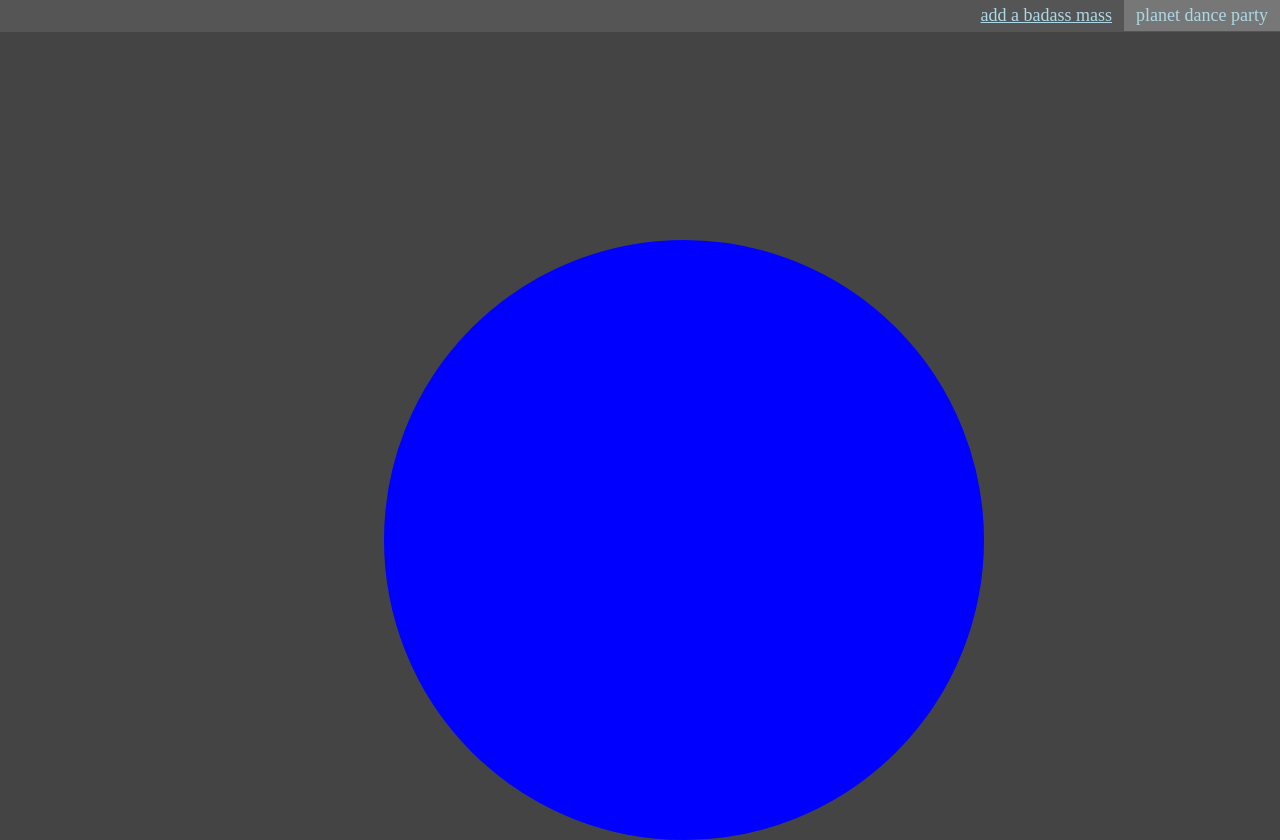
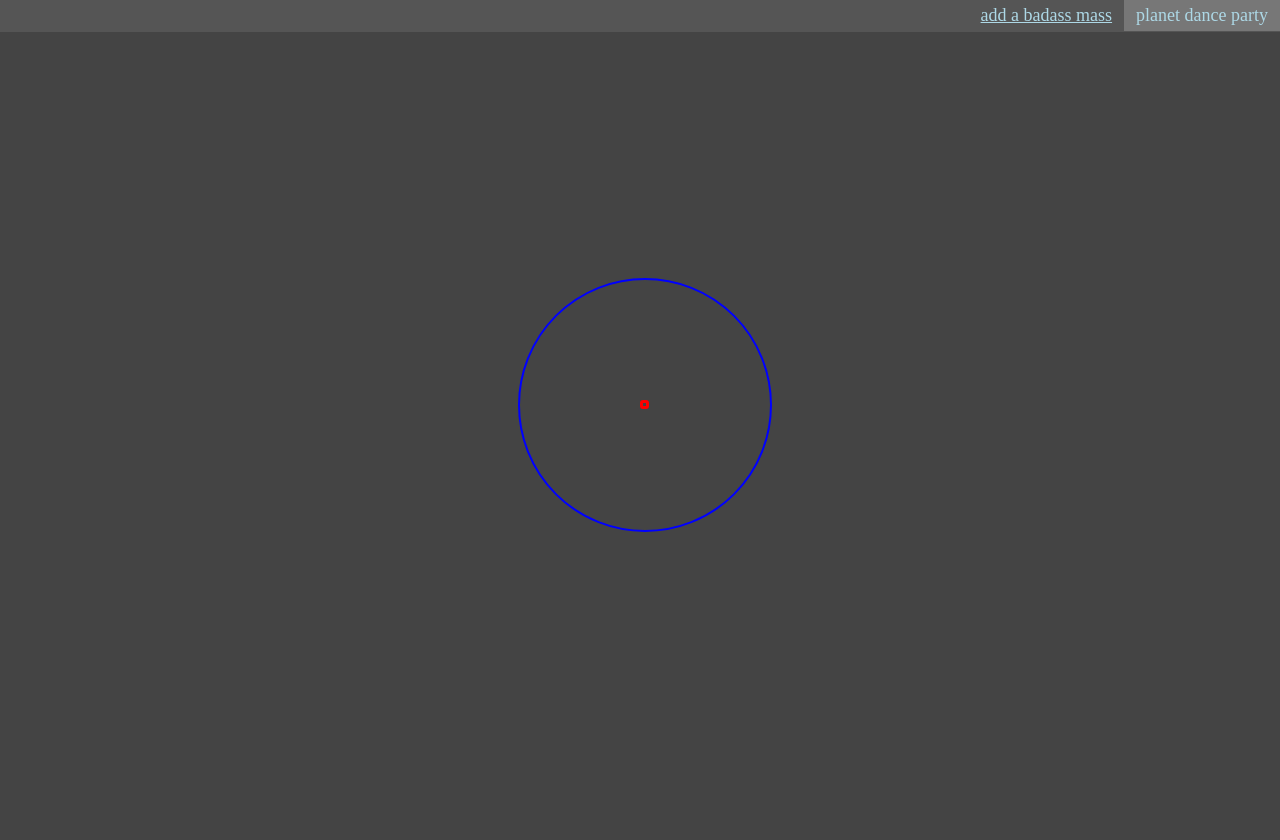
Before and after one commit to wyattfry/js-n-body, a plain HTML site: page galaxy.html in a window 1280 px wide. After the commit the page ends 800 px from the top, so only its background shows below. Drawn offline with Linux system fonts and the light colour scheme.

Commit message:
fine tuned gravity

```diff
--- a/galaxyStyles.css
+++ b/galaxyStyles.css
@@ -21,7 +21,28 @@ body, a:link, a:visited, a:active{
   background-color: #777;
 }
 .mass{
-  border:10px solid red;
-  border-radius:10px;
+  display:flex;
+  width:3px;
+  height:3px;
+  border:3px solid red;
+  border-radius:3px;
   position:absolute;
+  align-items:flex-start;
+  justify-content: center;
 }
+.cover{
+  position:relative;
+  flex-shrink: 0;
+  border-width: 2px;
+  border-color: blue;
+  border-style: solid;
+
+  /*
+  NEED TO BE OVERWRITTEN
+  */
+  border-radius: 20px;
+  width:20px;
+  height:20px;
+  top: -10px;
+
+}
--- a/src/init_galaxy.js
+++ b/src/init_galaxy.js
@@ -3,8 +3,8 @@ $(document).ready(function() {
 
   var SUN = new Mass(
     1e6,
-    $("body").width() * 0.3,
-    $("body").height() * 0.3,
+    $("body").width() * 0.5,
+    $("body").height() * 0.5,
 
     //direction
     ((Math.random() * 2) - 1) * Math.PI,
@@ -34,16 +34,16 @@ $(document).ready(function() {
       return rand / 6;
     };
     var mass = new massMakerFunction(
-      gaussian() * 20000,
+      gaussian() * 40000,
       $("body").width() * Math.random(),
       $("body").height() * Math.random(),
 
       //direction
       ((Math.random() * 2) - 1) * Math.PI,
       //velocity
-      10
+      gaussian() * 60
     );
-    $('body').append(mass.$node);
+    $('body').append(mass.$resultNode);
 
     window.masses.push(mass);
   });
--- a/src/mass.js
+++ b/src/mass.js
@@ -8,20 +8,26 @@ var Mass = function createMass(mass, x, y, direction, velocity) {
 
   this.$node = $('<span class="mass"></span>');
 
-  Mass.prototype.setSize.call(this);
+  this.$visualCoverNode = $('<span class="cover"></span>');
+
+  this.size = Mass.prototype.setSize.call(this);
+
+  this.$resultNode = this.$node.append(this.$visualCoverNode);
+
   Mass.prototype.setPosition.call(this, x, y);
   Mass.prototype.updatePosition.call(this);
 };
 
 Mass.prototype.setSize = function() {
-  var size = this.mass/500;
-  if (size < 5) {
-    size = 5;
-  } else if (size > 300) {
-    size = 300;
+  var size = this.mass / 1000;
+  if (size < 3) {
+    size = 3;
+  } else if (size > 250) {
+    size = 250;
   }
 
-  this.$node.css({ 'border-width': size, 'border-style': 'solid', 'border-color': 'blue', 'border-radius': size });
+  this.$visualCoverNode.css({ 'width': size, 'height': size, 'border-radius': size, 'top': -size*0.5 });
+  return size;
 };
 
 Mass.prototype.setPosition = function(x, y) {
@@ -49,7 +55,7 @@ Mass.prototype.updatePosition = function() {
   var resultCalculations = [];
   for (var i = 0; i < massesInGalaxy.length; i++) {
     var distanceTo = this.getDistanceTo(massesInGalaxy[i]);
-    var tempTuple = [massesInGalaxy[i].mass, distanceTo, this.getAngleTo(massesInGalaxy[i]), (this.mass + massesInGalaxy[i].mass)/Math.pow(distanceTo, 1.1)];
+    var tempTuple = [massesInGalaxy[i].mass, distanceTo, this.getAngleTo(massesInGalaxy[i]), (this.mass + massesInGalaxy[i].mass)/Math.pow(distanceTo, 1.2)];
     if (distanceTo > 0) {
       resultCalculations.push(tempTuple);
     }
@@ -65,15 +71,15 @@ Mass.prototype.updatePosition = function() {
 
   //heart of the call
   setTimeout(this.updatePosition.bind(this), this.dtime);
-  console.log("Old Velocity: ", this.velocity);
-  console.log("new Trajec: ", newTrajec);
+  //console.log("Old Velocity: ", this.velocity);
+  //console.log("new Trajec: ", newTrajec);
   //move mass
   this.x += newTrajec[0];
   this.y += newTrajec[1];
   this.setPosition(this.x, this.y);
   this.velocity = this.pythag(newTrajec[0], newTrajec[1]) / (this.dtime/1000);
   this.direction = Math.atan2(newTrajec[1], newTrajec[0]);
-  console.log("New Velocity: " , this.velocity);
+  //console.log("New Velocity: " , this.velocity);
   //console.log(resultCalculations);
   //console.log("Grav force: ", gravForce);
   //debugger;
```
